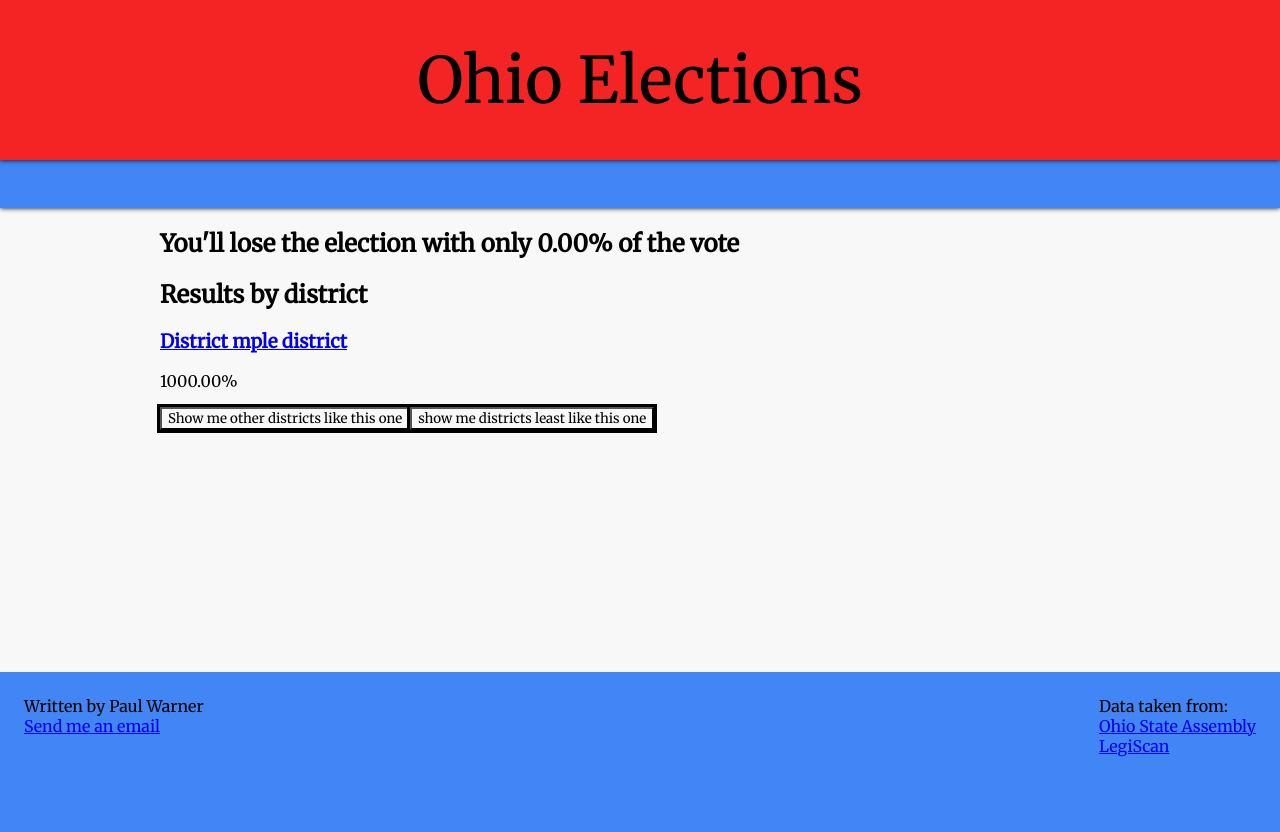
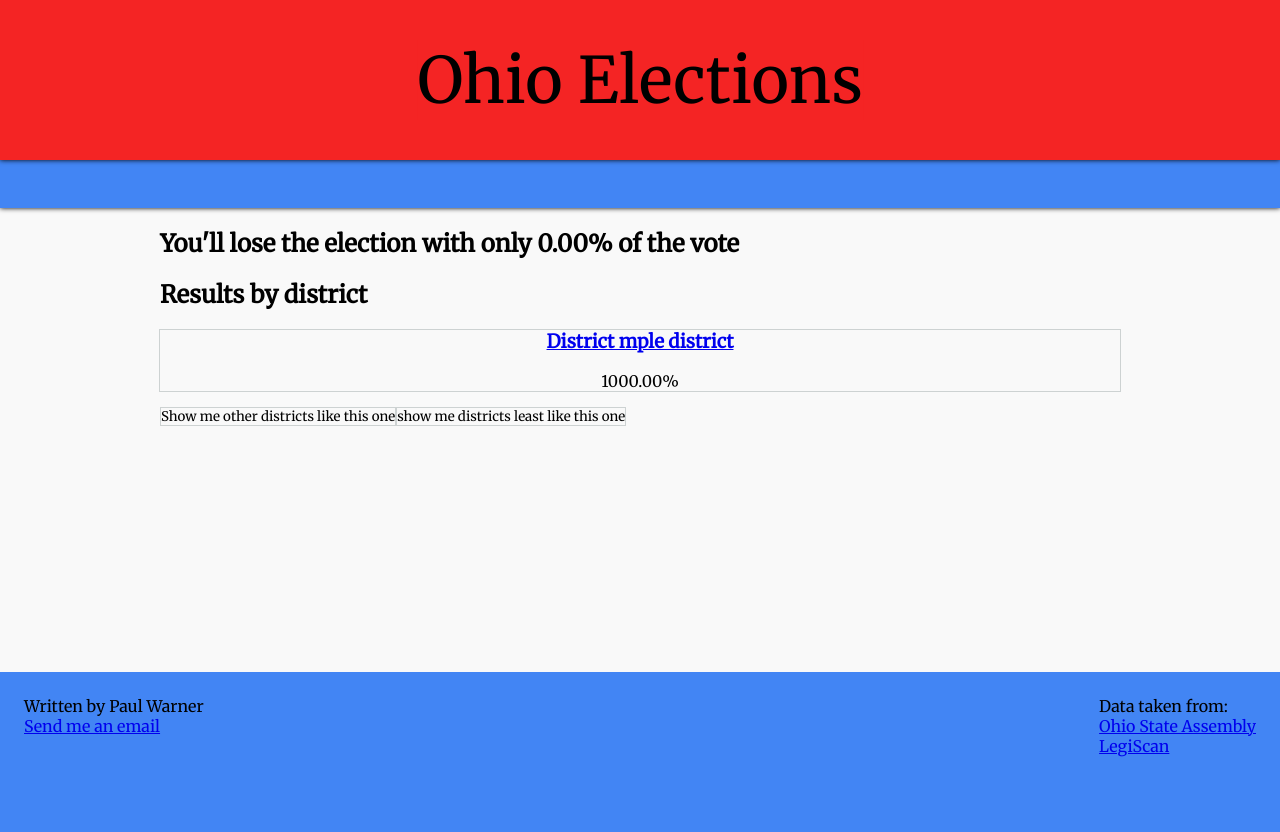
Before and after one commit to battywombat/Elections, a Flask app: template templates/results.html in a window 1280 px wide. Run offline with Flask 2, Linux system fonts and the light colour scheme; the template is opened without the code that fills it: most values are stand-ins (such as "Sample title", 1, 10 or a date in 2020); parts of the project's set-up code (start-up, migrations or seed data) failed here and were passed over; some libraries are stand-ins or nearby versions.

Commit message:
More style changes

```diff
--- a/static/base.css
+++ b/static/base.css
@@ -5,7 +5,7 @@ html, body {
 
 * {
     font-family: 'Merriweather', 'serif';
-    background-color: #f8f8f8;
+    background-color: #f9f9f9;
 }
 
 #header-text {
@@ -74,6 +74,14 @@ footer {
     background-color: inherit;
 }
 
-input {
-    outline-style: solid;
+input[type="submit"] {
+    border-style: solid;
+    border-color: #cdd2d2;
+    border-width: 1px;
+    padding: 0px;
+    margin: 0px;
 }
+
+input[type="submit"]:hover {
+    border-color: black;
+}
--- a/static/results.css
+++ b/static/results.css
@@ -5,5 +5,10 @@
 }
 
 .district-result {
-
+    outline-width: .5px;
+    outline-color: black;
+    outline-style: solid;
+    outline-color: #cdd2d2;
+    margin-bottom: 2em;
+    text-align: center;
 }
```
